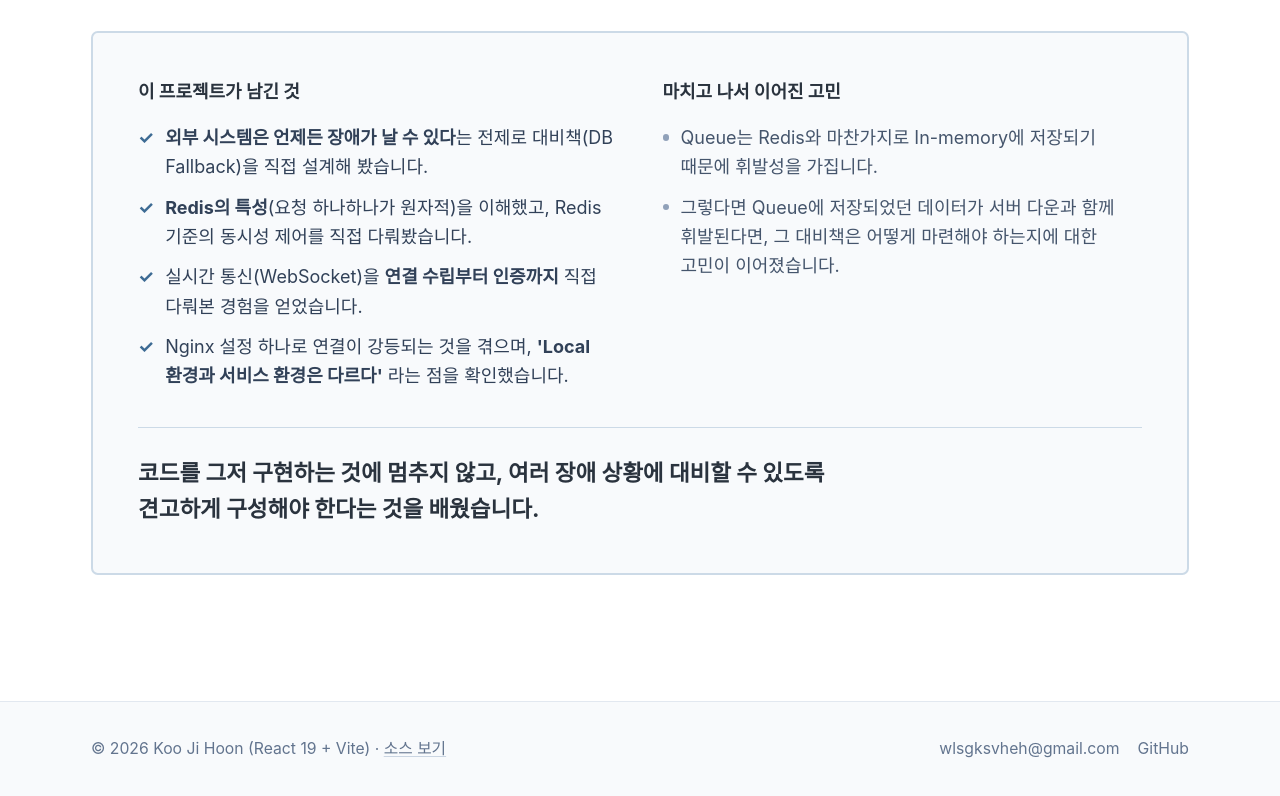
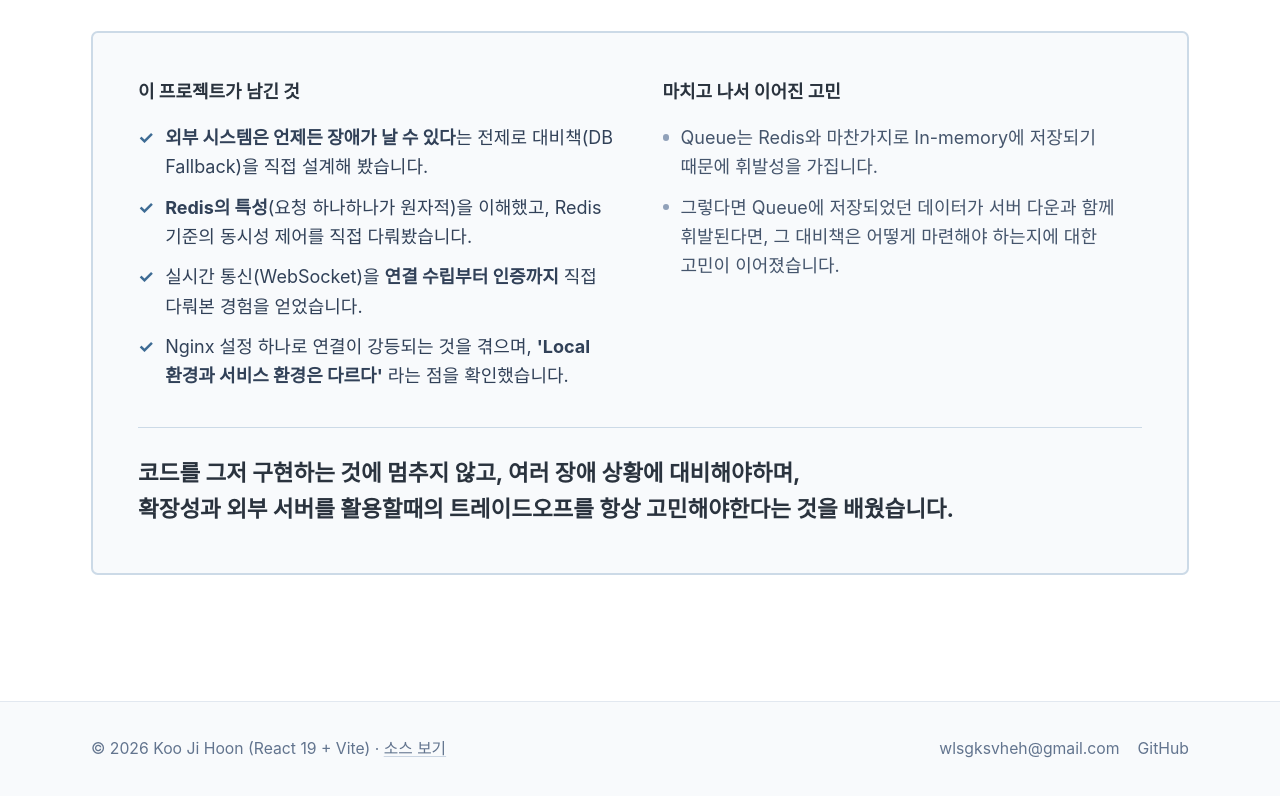
Before and after one commit to jihoon-devstu/Portfolio, a React (Vite) app: page /fantry in a window 1280 px wide. Shown: the part 6666-7462 px from the top of the page. Built offline with nearby package versions, Linux system fonts and the light colour scheme; a web font is replaced by a local one.

Commit message:
refactor

```diff
--- a/src/pages/Fantry.tsx
+++ b/src/pages/Fantry.tsx
@@ -467,8 +467,8 @@ checks_failed......: 0.00%    0 out of 2079
           ]}
           closing={
             <>
-              코드를 그저 구현하는 것에 멈추지 않고, 여러 장애 상황에 대비할 수 있도록
-              <br/>견고하게 구성해야 한다는 것을 배웠습니다.
+              코드를 그저 구현하는 것에 멈추지 않고, 여러 장애 상황에 대비해야하며,
+              <br/> 확장성과 외부 서버를 활용할때의 트레이드오프를 항상 고민해야한다는 것을 배웠습니다.
 
             </>
           }
```
